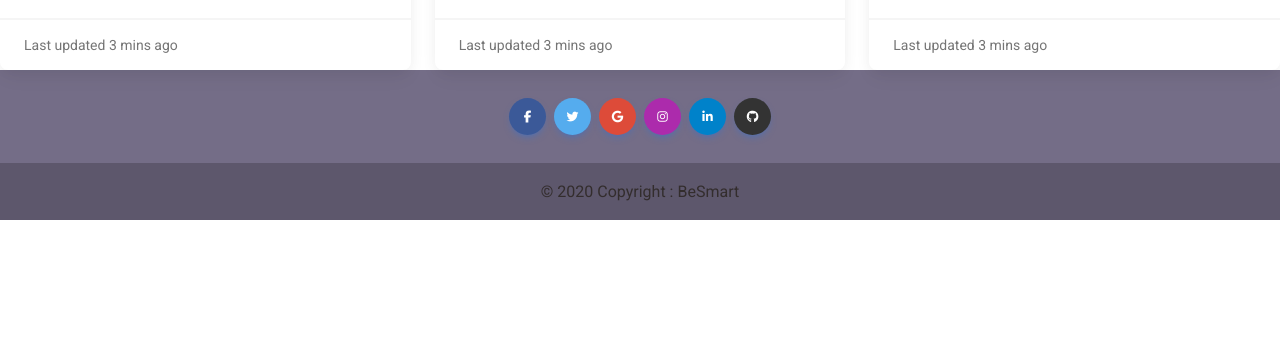
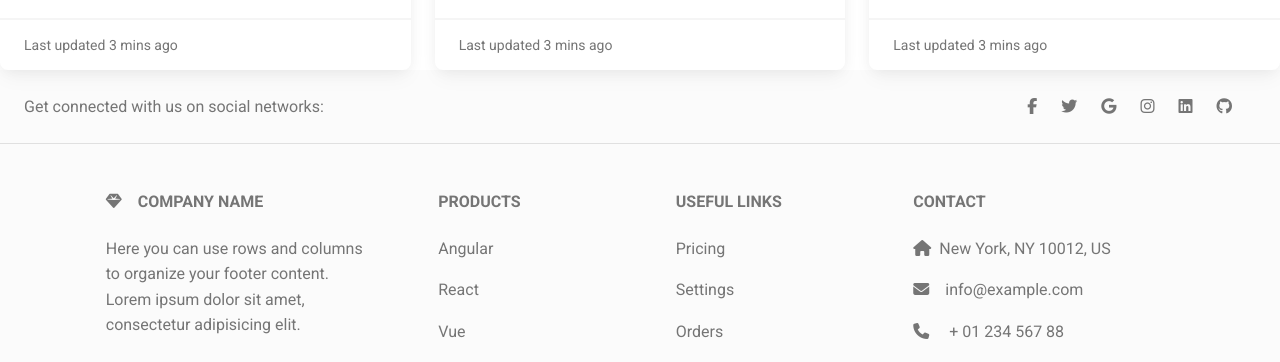
Before and after one commit to ahmad420/FINAL_PROJECT_2022-2023, a React (Create React App) app in the folder be-smart-frontend/: page /pricing in a window 1280 px wide. Shown: the part 576-938 px from the top of the page. Before the commit the page ends 800 px from the top, so only its background shows below. Built offline with nearby package versions, Linux system fonts and the light colour scheme; no server answers.

Commit message:
changed footer

```diff
--- a/be-smart-frontend/src/components/Navigation&Footer/Footer.jsx
+++ b/be-smart-frontend/src/components/Navigation&Footer/Footer.jsx
@@ -1,83 +1,134 @@
-import React from 'react';
-import "./Footer.css"
+import React from "react";
 import {
   MDBFooter,
   MDBContainer,
+  MDBRow,
   MDBCol,
-  MDBRow,
   MDBIcon,
-  MDBBtn
-} from 'mdb-react-ui-kit';
+} from "mdb-react-ui-kit";
 
-export default function Footer() {
+export default function App() {
   return (
-    <MDBFooter id='footer' className='bg-dark" text-center text-dark '>
-      <MDBContainer className='p-4 pb-0'>
-        <section className='mb-4'>
-          <MDBBtn
-            floating
-            className='m-1'
-            style={{ backgroundColor: '#3b5998' }}
-            href='#!'
-            role='button'
-          >
-            <MDBIcon fab icon='facebook-f' />
-          </MDBBtn>
+    <MDBFooter bgColor="light" className="text-center text-lg-start text-muted">
+      <section className="d-flex justify-content-center justify-content-lg-between p-4 border-bottom">
+        <div className="me-5 d-none d-lg-block">
+          <span>Get connected with us on social networks:</span>
+        </div>
 
-          <MDBBtn
-            floating
-            className='m-1'
-            style={{ backgroundColor: '#55acee' }}
-            href='#!'
-            role='button'
-          >
-            <MDBIcon fab icon='twitter' />
-          </MDBBtn>
+        <div>
+          <a href="/" className="me-4 text-reset">
+            <MDBIcon fab icon="facebook-f" />
+          </a>
+          <a href="/" className="me-4 text-reset">
+            <MDBIcon fab icon="twitter" />
+          </a>
+          <a href="/" className="me-4 text-reset">
+            <MDBIcon fab icon="google" />
+          </a>
+          <a href="/" className="me-4 text-reset">
+            <MDBIcon fab icon="instagram" />
+          </a>
+          <a href="/" className="me-4 text-reset">
+            <MDBIcon fab icon="linkedin" />
+          </a>
+          <a href="/" className="me-4 text-reset">
+            <MDBIcon fab icon="github" />
+          </a>
+        </div>
+      </section>
 
-          <MDBBtn
-            floating
-            className='m-1'
-            style={{ backgroundColor: '#dd4b39' }}
-            href='#!'
-            role='button'
-          >
-            <MDBIcon fab icon='google' />
-          </MDBBtn>
-          <MDBBtn
-            floating
-            className='m-1'
-            style={{ backgroundColor: '#ac2bac' }}
-            href='#!'
-            role='button'
-          >
-            <MDBIcon fab icon='instagram' />
-          </MDBBtn>
+      <section className="">
+        <MDBContainer className="text-center text-md-start mt-5">
+          <MDBRow className="mt-3">
+            <MDBCol md="3" lg="4" xl="3" className="mx-auto mb-4">
+              <h6 className="text-uppercase fw-bold mb-4">
+                <MDBIcon icon="gem" className="me-3" />
+                Company name
+              </h6>
+              <p>
+                Here you can use rows and columns to organize your footer
+                content. Lorem ipsum dolor sit amet, consectetur adipisicing
+                elit.
+              </p>
+            </MDBCol>
 
-          <MDBBtn
-            floating
-            className='m-1'
-            style={{ backgroundColor: '#0082ca' }}
-            href='#!'
-            role='button'
-          >
-            <MDBIcon fab icon='linkedin-in' />
-          </MDBBtn>
+            <MDBCol md="2" lg="2" xl="2" className="mx-auto mb-4">
+              <h6 className="text-uppercase fw-bold mb-4">Products</h6>
+              <p>
+                <a href="#!" className="text-reset">
+                  Angular
+                </a>
+              </p>
+              <p>
+                <a href="#!" className="text-reset">
+                  React
+                </a>
+              </p>
+              <p>
+                <a href="#!" className="text-reset">
+                  Vue
+                </a>
+              </p>
+              <p>
+                <a href="#!" className="text-reset">
+                  Laravel
+                </a>
+              </p>
+            </MDBCol>
 
-          <MDBBtn
-            floating
-            className='m-1'
-            style={{ backgroundColor: '#333333' }}
-            href='#!'
-            role='button'
-          >
-            <MDBIcon fab icon='github' />
-          </MDBBtn>
-        </section>
-      </MDBContainer>
+            <MDBCol md="3" lg="2" xl="2" className="mx-auto mb-4">
+              <h6 className="text-uppercase fw-bold mb-4">Useful links</h6>
+              <p>
+                <a href="#!" className="text-reset">
+                  Pricing
+                </a>
+              </p>
+              <p>
+                <a href="#!" className="text-reset">
+                  Settings
+                </a>
+              </p>
+              <p>
+                <a href="#!" className="text-reset">
+                  Orders
+                </a>
+              </p>
+              <p>
+                <a href="#!" className="text-reset">
+                  Help
+                </a>
+              </p>
+            </MDBCol>
 
-      <div className='text-center p-3' style={{ backgroundColor: 'rgba(0, 0, 0, 0.2)' }}>
-        © 2020 Copyright : BeSmart
+            <MDBCol md="4" lg="3" xl="3" className="mx-auto mb-md-0 mb-4">
+              <h6 className="text-uppercase fw-bold mb-4">Contact</h6>
+              <p>
+                <MDBIcon icon="home" className="me-2" />
+                New York, NY 10012, US
+              </p>
+              <p>
+                <MDBIcon icon="envelope" className="me-3" />
+                info@example.com
+              </p>
+              <p>
+                <MDBIcon icon="phone" className="me-3" /> + 01 234 567 88
+              </p>
+              <p>
+                <MDBIcon icon="print" className="me-3" /> + 01 234 567 89
+              </p>
+            </MDBCol>
+          </MDBRow>
+        </MDBContainer>
+      </section>
 
+      <div
+        className="text-center p-4"
+        style={{ backgroundColor: "rgba(0, 0, 0, 0.05)" }}
+      >
+        © 2021 Copyright:
+        <a className="text-reset fw-bold" href="/">
+          MDBootstrap.com
+        </a>
       </div>
     </MDBFooter>
   );
```
